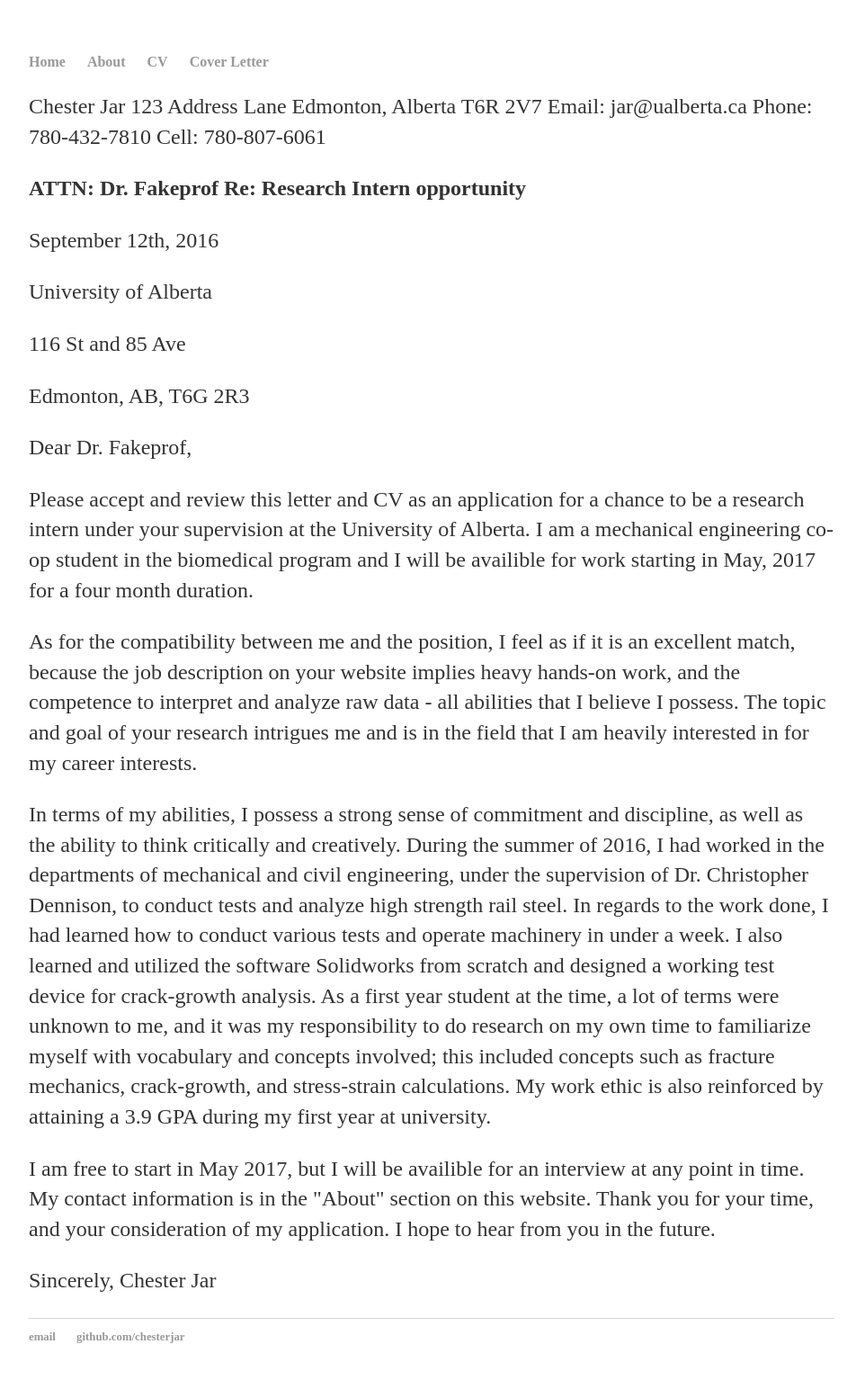
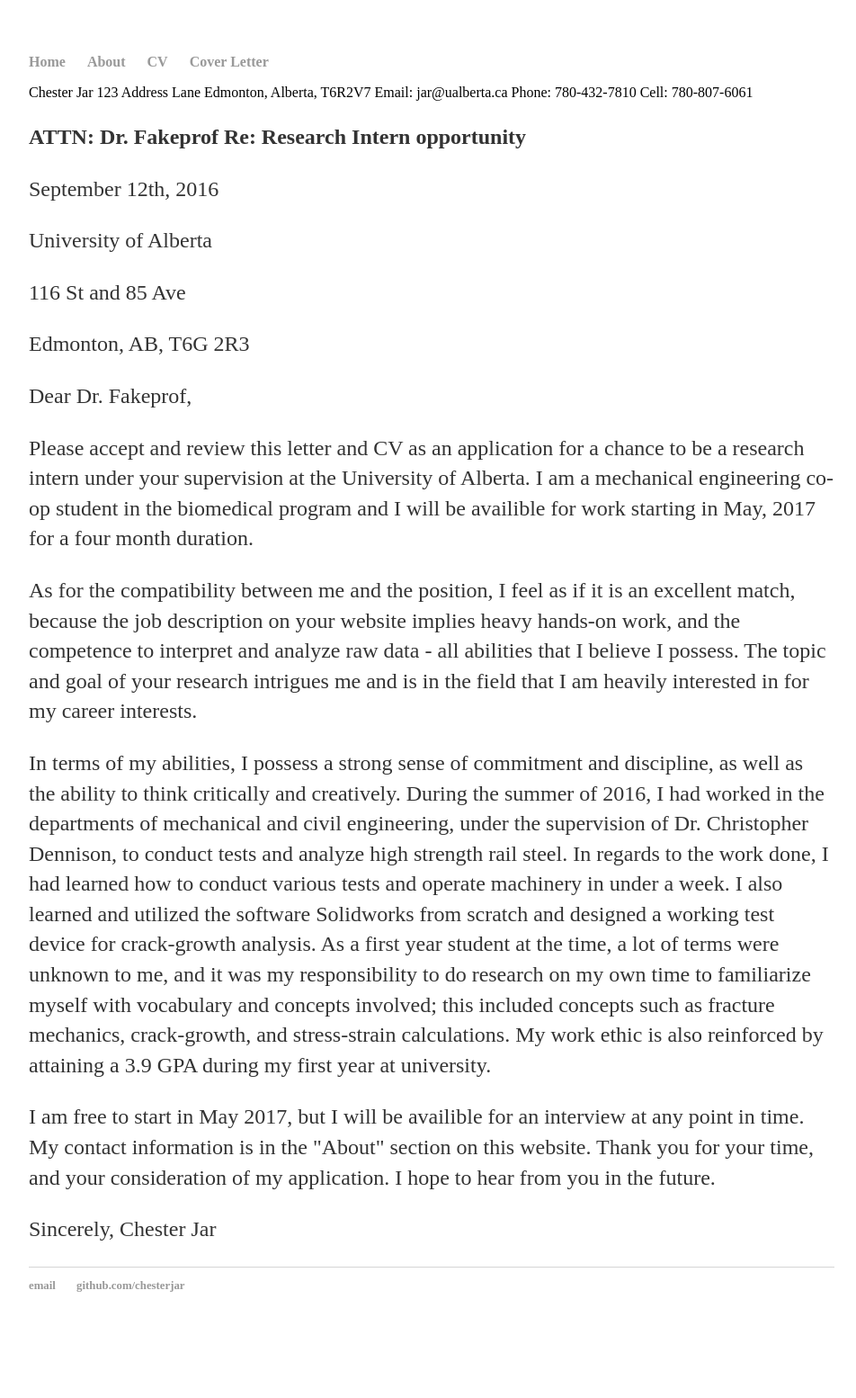
Before and after one commit to chesterjar/chesterjar, a Jekyll site: the page built from cover-letter/index.html, in a window 1280 px wide. Shown: the whole page at 90% size, without its empty margins (160-1112 px from the left). Built offline with Jekyll 4.4.1, drawn with Linux system fonts in a browser that asks for light colours; after the commit the page ends 1497 px from its top, so only the background shows below that.

Commit message:
Update index.html

```diff
--- a/cover-letter/index.html
+++ b/cover-letter/index.html
@@ -2,13 +2,13 @@
 layout: default
 title: Cover Letter, Chester Jar
 ---
-<p><l> Chester Jar</l>
-<l> 123 Address Lane</l>
-<l> Edmonton, Alberta</l>
-<l> T6R 2V7</l>
-<l> Email: jar@ualberta.ca</l>
-<l> Phone: 780-432-7810</l>
-<l> Cell: 780-807-6061</l></p>
+<l>Chester Jar</l>
+<l>123 Address Lane</l>
+<l>Edmonton, Alberta, T6R2V7</l>
+<l>Email: jar@ualberta.ca</l>
+<l>Phone: 780-432-7810</l>
+<l>Cell: 780-807-6061</l>
+
 
 <p><strong>ATTN: Dr. Fakeprof
 
```
